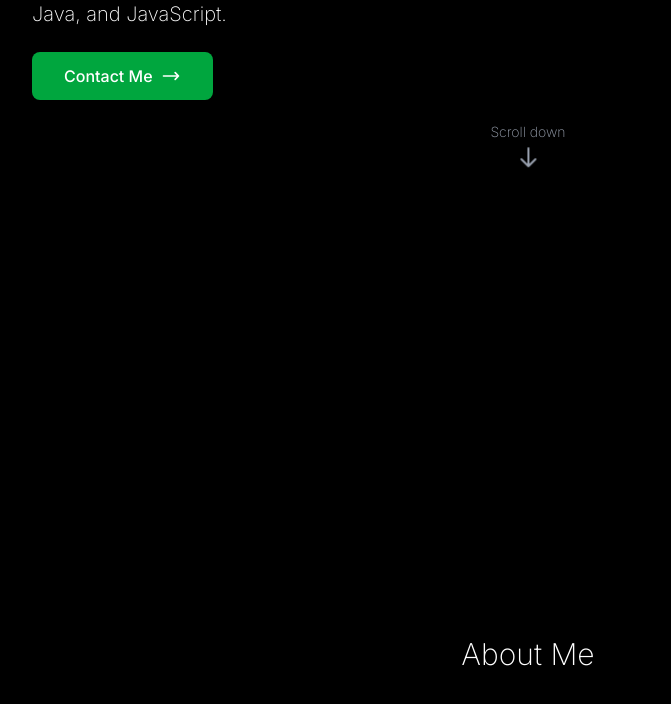
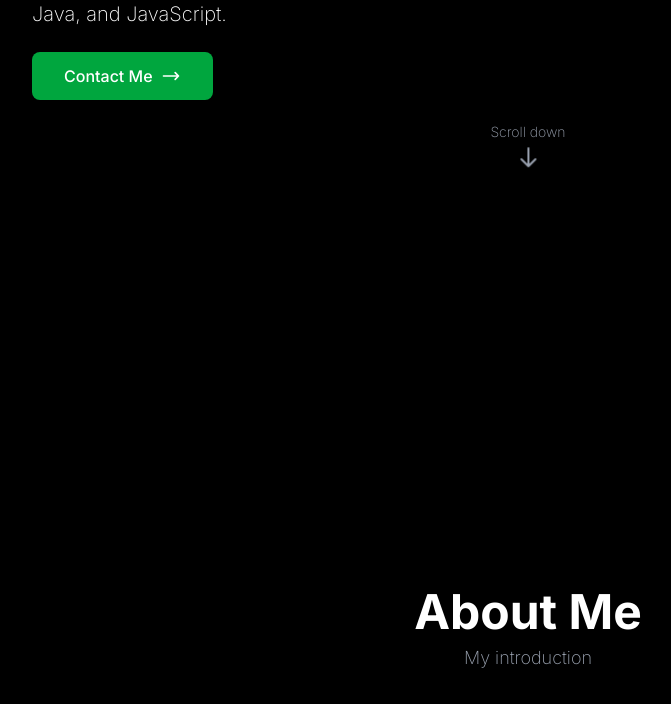
Before and after one commit to JohnnySprit/JohnnySprit.github.io, a React (Vite) app: page / in a window 1280 px wide. Shown: the part 610-1314 px from the top of the page, without its empty margins (112-783 px from the left). Built offline with nearby package versions, Linux system fonts and the light colour scheme.

Commit message:
Update home and about sections styling

```diff
--- a/src/components/sections/about.jsx
+++ b/src/components/sections/about.jsx
@@ -4,9 +4,10 @@ export const About = () => {
 
     <section id="about" className="min-h-screen flex items-center justify-center py-20">
         <div className="max-w-3xl mx-auto px-4">
-            <h2 className="text-3xl ">
-                About Me
-            </h2>
+            <div className="text-center mb-12">
+                <h2 className="text-4xl md:text-5xl font-bold mb-2">About Me</h2>
+                <p className="text-gray-400 text-lg">My introduction</p>
+            </div>
         </div>
     </section>
     )
```
Also changed, not shown: src/components/mobilemenu.jsx (line endings or trailing spaces), src/components/navbar.jsx (line endings or trailing spaces).
